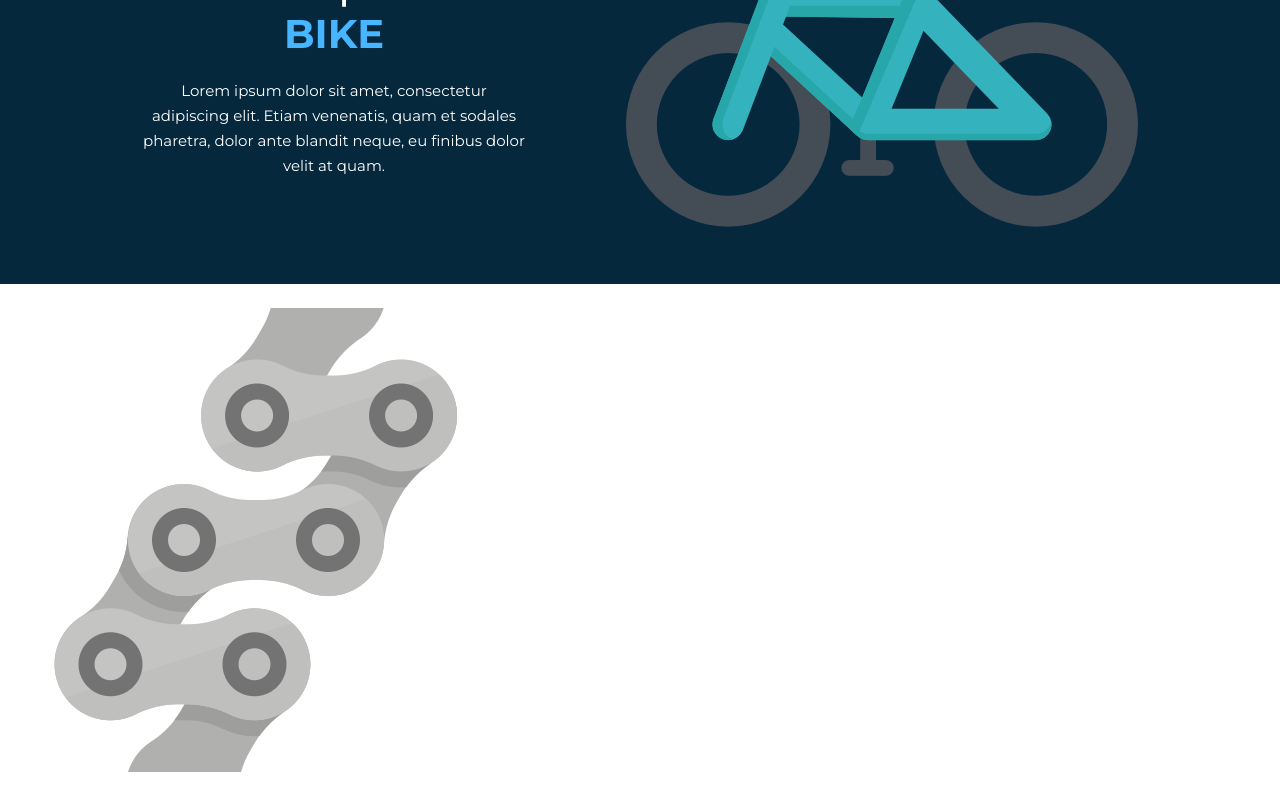
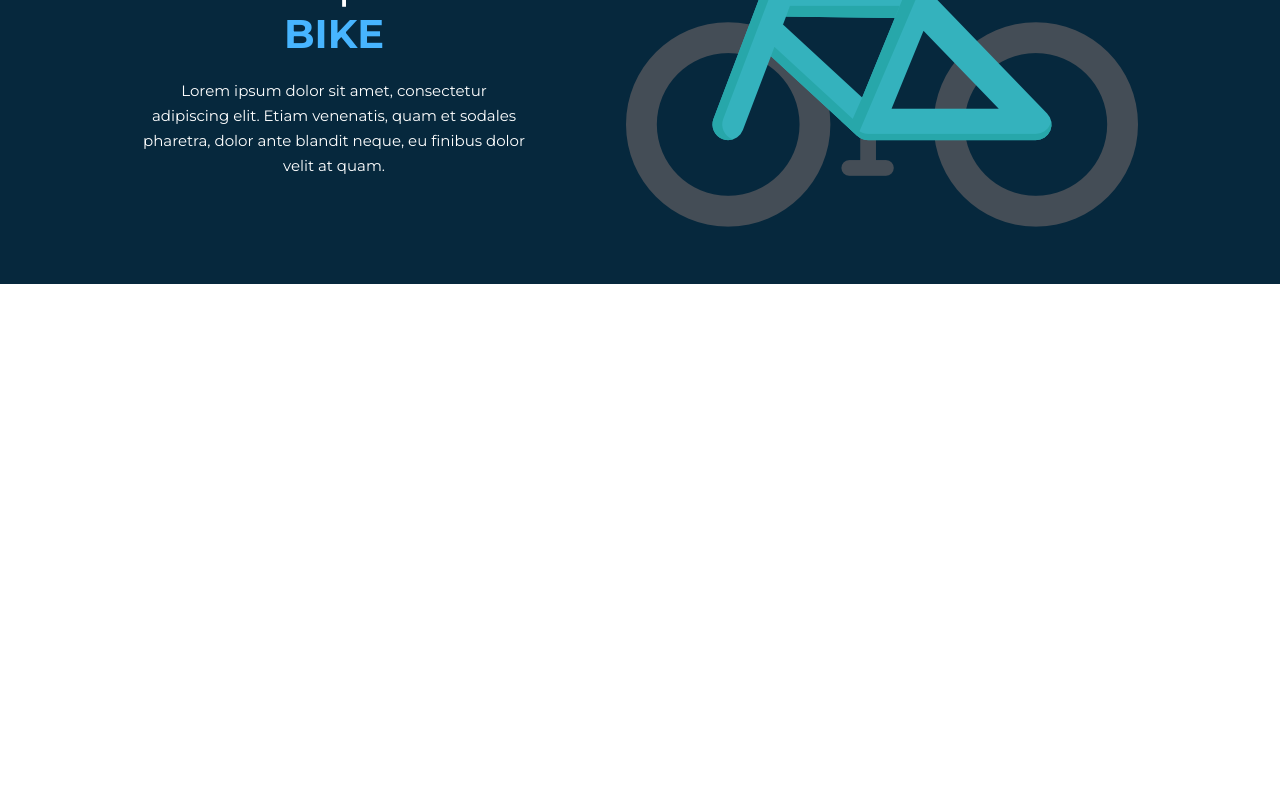
Before and after one commit to Pilli3800/PlacaBike, a React (Create React App) app: page / in a window 1280 px wide. Shown: the part 356-1156 px from the top of the page. After the commit the page ends 960 px from the top, so only its background shows below. Built offline with nearby package versions, Linux system fonts and the light colour scheme.

Commit message:
Actualizacion de imagen y estructura cards

```diff
--- a/src/pages/Inicio.js
+++ b/src/pages/Inicio.js
@@ -26,14 +26,9 @@ const Inicio = () => {
       </section>
       <section className="section-cards">
         <div className="cards-container">
-          <div className="cards-container-img">
-            <img className="chains" src={chains} alt="chains"></img>
-          </div>
-          <div className="cards-container-card">
             <div className="card"></div>
             <div className="card"></div>
             <div className="card"></div>
-          </div>
         </div>
       </section>
     </main>
```
Also changed, not shown: src/resources/img/chains.png.
